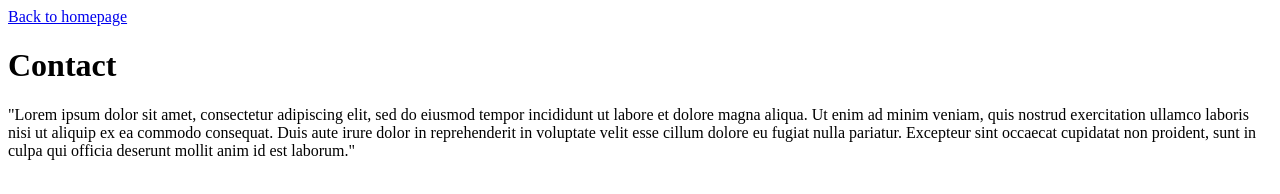
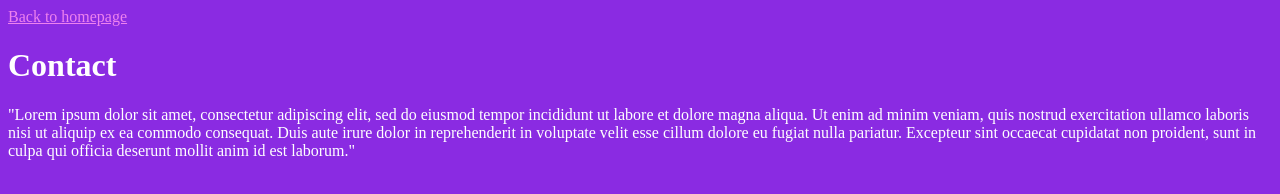
Before and after one commit to Roosdj/Croissant, a plain HTML site: page contact.html in a window 1280 px wide. Drawn offline with Linux system fonts and the light colour scheme.

Commit message:
Added css

```diff
--- a/contact.html
+++ b/contact.html
@@ -5,6 +5,7 @@
     <meta http-equiv="X-UA-Compatible" content="IE=edge" />
     <meta name="viewport" content="width=device-width, initial-scale=1.0" />
     <title>Document</title>
+    <link rel="stylesheet" href="/css/styles.css" />
   </head>
   <body>
     <a href="/">Back to homepage</a>
--- /dev/null
+++ b/css/styles.css
@@ -0,0 +1,12 @@
+body {
+  background: blueviolet;
+}
+
+h1,
+p {
+  color: white;
+}
+
+a {
+  color: violet;
+}
```
Also changed, not shown: index.html (+1 -0 lines), photo.html (+1 -0 lines).
